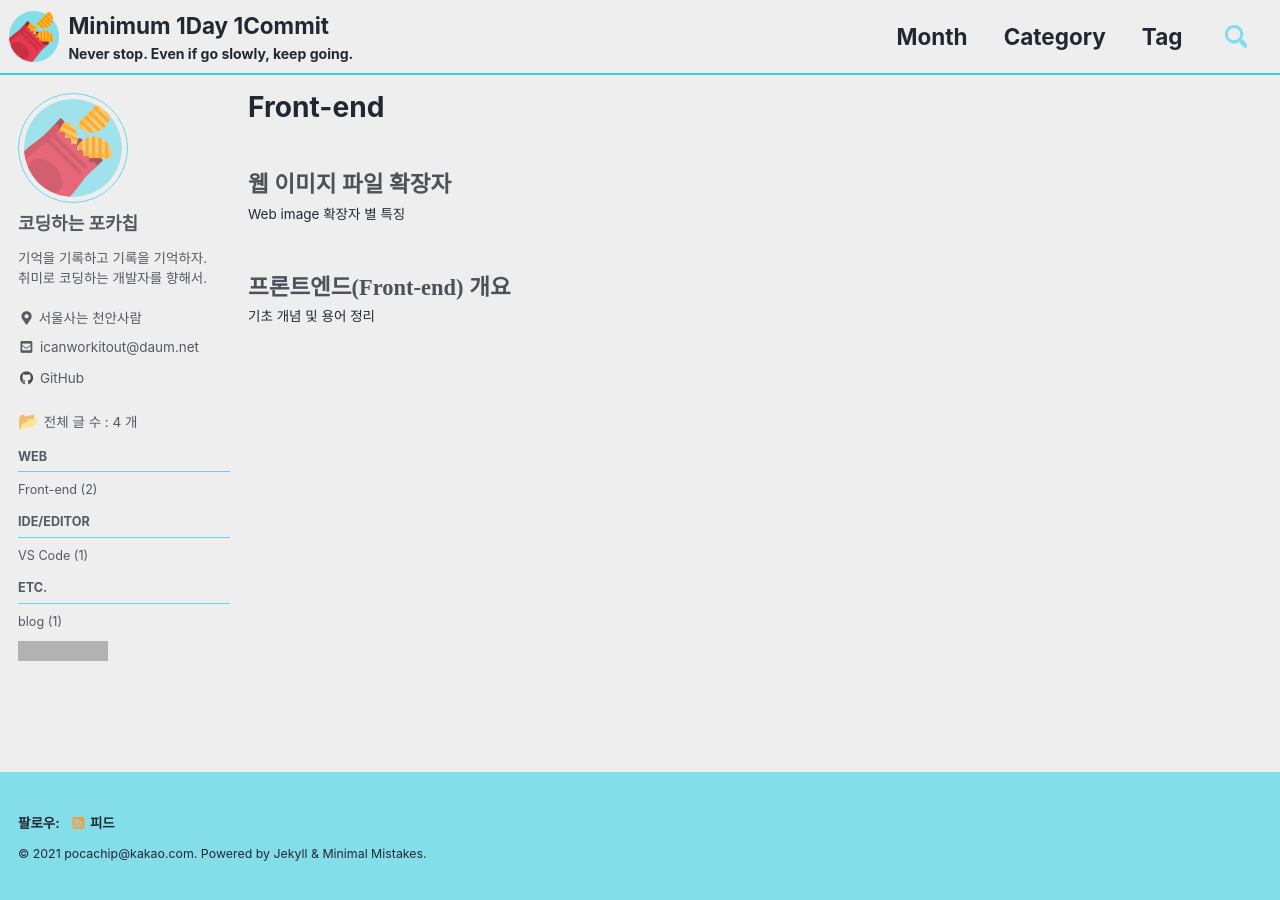
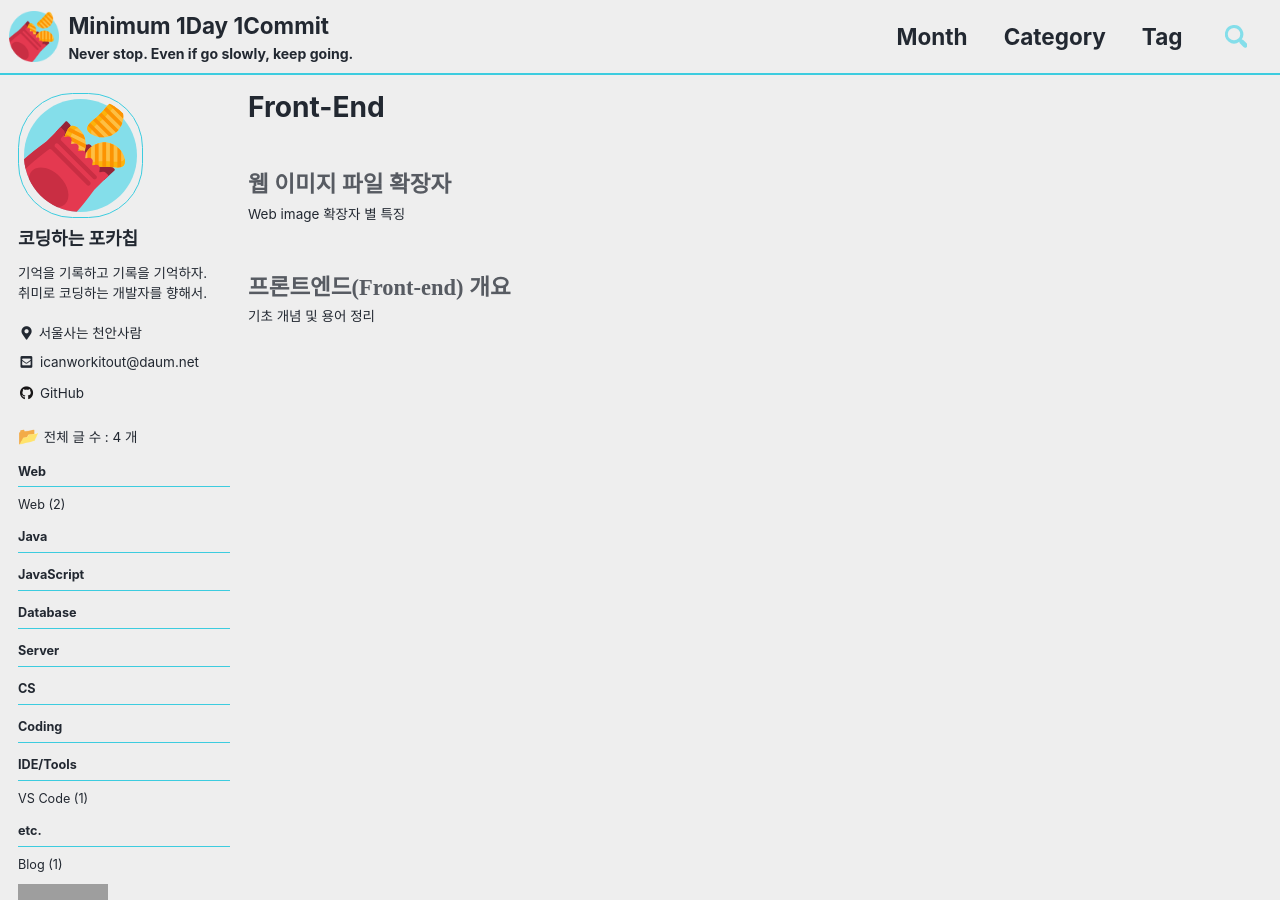
Before and after one commit to iCanWorkItOut/iCanWorkItOut.github.io, a Jekyll site: the page built from _pages/categories/category-Web.md, in a window 1280 px wide and 900 px high. Built offline with Jekyll 4.4.1, drawn with Linux system fonts in a browser that asks for light colours; cached includes are drawn as plain includes; some web fonts are replaced; grey boxes are pictures that could not be loaded.

Commit message:
:building_construction:사이드바 수정

```diff
--- a/_includes/nav_list_main
+++ b/_includes/nav_list_main
@@ -18,18 +18,204 @@
 				<!--Cpp 카테고리 글들을 모아둔 페이지인 /categories/cpp 주소의 글로 링크 연결-->
                 <!--category[1].size 로 해당 카테고리를 가진 글의 개수 표시-->
                 {% for category in site.categories %}
-                    {% if category[0] == "Front-end" %}
-                        <li><a href="/categories/front-end" class="">Front-end ({{category[1].size}})</a></li>
+                    {% if category[0] == "Web" %}
+                        <li><a href="/categories/web" class="">Web ({{category[1].size}})</a></li>
+                    {% endif %}
+                {% endfor %}
+            </ul>
+            <ul>
+                {% for category in site.categories %}
+                    {% if category[0] == "HTML/XML" %}
+                        <li><a href="/categories/markup_language" class="">HTML/XML ({{category[1].size}})</a></li>
+                    {% endif %}
+                {% endfor %}
+            </ul>
+            <ul>
+                {% for category in site.categories %}
+                    {% if category[0] == "CSS/SCSS" %}
+                        <li><a href="/categories/stylesheets" class="">CSS/SCSS ({{category[1].size}})</a></li>
                     {% endif %}
                 {% endfor %}
             </ul>
       </li>
       <li>
-        <span class="nav__sub-title">IDE/Editor</span>
+        <span class="nav__sub-title">Java</span>
+            <ul>
+                {% for category in site.categories %}
+                    {% if category[0] == "Java/Spring" %}
+                        <li><a href="/categories/java+spring" class="">Java/Spring ({{category[1].size}})</a></li>
+                    {% endif %}
+                {% endfor %}
+            </ul>
+            <ul>
+                {% for category in site.categories %}
+                    {% if category[0] == "JPA" %}
+                        <li><a href="/categories/jpa" class="">JPA ({{category[1].size}})</a></li>
+                    {% endif %}
+                {% endfor %}
+            </ul>
+            <ul>
+                {% for category in site.categories %}
+                    {% if category[0] == "JDBC/Mybatis" %}
+                        <li><a href="/categories/jdbc+mybatis" class="">JDBC/Mybatis ({{category[1].size}})</a></li>
+                    {% endif %}
+                {% endfor %}
+            </ul>
+            <ul>
+                {% for category in site.categories %}
+                    {% if category[0] == "Thymeleaf" %}
+                        <li><a href="/categories/thymeleaf" class="">Thymeleaf ({{category[1].size}})</a></li>
+                    {% endif %}
+                {% endfor %}
+            </ul>
+            <ul>
+                {% for category in site.categories %}
+                    {% if category[0] == "Servlet/JSP" %}
+                        <li><a href="/categories/servlet+jsp" class="">Servlet/JSP ({{category[1].size}})</a></li>
+                    {% endif %}
+                {% endfor %}
+            </ul>
+      </li>
+      <li>
+        <span class="nav__sub-title">JavaScript</span>
+            <ul>
+                {% for category in site.categories %}
+                    {% if category[0] == "JavaScript" %}
+                        <li><a href="/categories/javascript" class="">JavaScript ({{category[1].size}})</a></li>
+                    {% endif %}
+                {% endfor %}
+            </ul>
+            <ul>
+                {% for category in site.categories %}
+                    {% if category[0] == "TypeScript" %}
+                        <li><a href="/categories/typescript" class="">TypeScript ({{category[1].size}})</a></li>
+                    {% endif %}
+                {% endfor %}
+            </ul>
+            <ul>
+                {% for category in site.categories %}
+                    {% if category[0] == "Node.js" %}
+                        <li><a href="/categories/nodejs" class="">Node.js ({{category[1].size}})</a></li>
+                    {% endif %}
+                {% endfor %}
+            </ul>
+            <ul>
+                {% for category in site.categories %}
+                    {% if category[0] == "React" %}
+                        <li><a href="/categories/react" class="">React ({{category[1].size}})</a></li>
+                    {% endif %}
+                {% endfor %}
+            </ul>
+            <ul>
+                {% for category in site.categories %}
+                    {% if category[0] == "AJAX/JSON" %}
+                        <li><a href="/categories/ajax+json" class="">AJAX/JSON ({{category[1].size}})</a></li>
+                    {% endif %}
+                {% endfor %}
+            </ul>
+      </li>
+      <li>
+        <span class="nav__sub-title">Database</span>
+            <ul>
+                {% for category in site.categories %}
+                    {% if category[0] == "Oracle" %}
+                        <li><a href="/categories/oracle" class="">Oracle ({{category[1].size}})</a></li>
+                    {% endif %}
+                {% endfor %}
+            </ul>
+            <ul>
+                {% for category in site.categories %}
+                    {% if category[0] == "MySQL" %}
+                        <li><a href="/categories/mysql" class="">MySQL ({{category[1].size}})</a></li>
+                    {% endif %}
+                {% endfor %}
+            </ul>
+      </li>
+      <li>
+        <span class="nav__sub-title">Server</span>
+            <ul>
+                {% for category in site.categories %}
+                    {% if category[0] == "Linux" %}
+                        <li><a href="/categories/linux" class="">Linux ({{category[1].size}})</a></li>
+                    {% endif %}
+                {% endfor %}
+            </ul>
+            <ul>
+                {% for category in site.categories %}
+                    {% if category[0] == "AWS" %}
+                        <li><a href="/categories/aws" class="">AWS ({{category[1].size}})</a></li>
+                    {% endif %}
+                {% endfor %}
+            </ul>
+      </li>
+      <li>
+        <span class="nav__sub-title">CS</span>
+            <ul>
+                {% for category in site.categories %}
+                    {% if category[0] == "Programming" %}
+                        <li><a href="/categories/programming" class="">Programming ({{category[1].size}})</a></li>
+                    {% endif %}
+                {% endfor %}
+            </ul>
+            <ul>
+                {% for category in site.categories %}
+                    {% if category[0] == "Data structure" %}
+                        <li><a href="/categories/data_structure" class="">Data structure ({{category[1].size}})</a></li>
+                    {% endif %}
+                {% endfor %}
+            </ul>
+            <ul>
+                {% for category in site.categories %}
+                    {% if category[0] == "Network" %}
+                        <li><a href="/categories/network" class="">Network ({{category[1].size}})</a></li>
+                    {% endif %}
+                {% endfor %}
+            </ul>
+            <ul>
+                {% for category in site.categories %}
+                    {% if category[0] == "OS" %}
+                        <li><a href="/categories/operating_system" class="">OS ({{category[1].size}})</a></li>
+                    {% endif %}
+                {% endfor %}
+            </ul>
+      </li>
+      <li>
+        <span class="nav__sub-title">Coding</span>
+            <ul>
+                {% for category in site.categories %}
+                    {% if category[0] == "Coding test" %}
+                        <li><a href="/categories/coding_test" class="">Coding test ({{category[1].size}})</a></li>
+                    {% endif %}
+                {% endfor %}
+            </ul>
+            <ul>
+                {% for category in site.categories %}
+                    {% if category[0] == "Toy project" %}
+                        <li><a href="/categories/toy_project" class="">Toy project ({{category[1].size}})</a></li>
+                    {% endif %}
+                {% endfor %}
+            </ul>
+      </li>
+      <li>
+        <span class="nav__sub-title">IDE/Tools</span>
+            <ul>
+                {% for category in site.categories %}
+                    {% if category[0] == "IntelliJ" %}
+                        <li><a href="/categories/intellij" class="">IntelliJ ({{category[1].size}})</a></li>
+                    {% endif %}
+                {% endfor %}
+            </ul>
             <ul>
                 {% for category in site.categories %}
                     {% if category[0] == "VS Code" %}
                         <li><a href="/categories/vs_code" class="">VS Code ({{category[1].size}})</a></li>
+                    {% endif %}
+                {% endfor %}
+            </ul>
+            <ul>
+                {% for category in site.categories %}
+                    {% if category[0] == "eclipse" %}
+                        <li><a href="/categories/eclipse" class="">eclipse ({{category[1].size}})</a></li>
                     {% endif %}
                 {% endfor %}
             </ul>
@@ -39,18 +225,25 @@
             <ul>
                 {% for category in site.categories %}
                     {% if category[0] == "Blog" %}
-                        <li><a href="/categories/blog" class="">blog ({{category[1].size}})</a></li>
+                        <li><a href="/categories/blog" class="">Blog ({{category[1].size}})</a></li>
+                    {% endif %}
+                {% endfor %}
+            </ul>
+            <ul>
+                {% for category in site.categories %}
+                    {% if category[0] == "How to" %}
+                        <li><a href="/categories/how_to" class="">How to ({{category[1].size}})</a></li>
                     {% endif %}
                 {% endfor %}
             </ul>
       </li>
       <!-- 방문자수
             BORDER : ROUND(flat, round)
-            Title BG Color : #AAAAAA
+            Title BG Color : #575B62;
             Icon Color : #EEEEEE
             Title : 방문자
-            Count BG Color : #AAAAFF
+            Count BG Color : #3CCCDF
         -->
-      <img style="width: auto;" src="https://hits.seeyoufarm.com/api/count/incr/badge.svg?url=https%3A%2F%2Ficanworkitout.github.io&count_bg=%23AAAAFF&title_bg=%23AAAAAA&icon=iconify.svg&icon_color=%23EEEEEE&title=방문자&edge_flat=false" alt="visitors">
+      <img style="width: auto;" src="https://hits.seeyoufarm.com/api/count/incr/badge.svg?url=https%3A%2F%2Ficanworkitout.github.io&count_bg=%233CCCDF&title_bg=%23575B62&icon=iconify.svg&icon_color=%23EEEEEE&title=방문자&edge_flat=false" alt="visitors">
   </ul>
 </nav>
--- a/_pages/categories/category-Front-end.md
+++ b/_pages/categories/category-Web.md
@@ -1,9 +1,9 @@
 ---
-title: "Front-end"
-permalink: /categories/front-end
+title: "Front-End"
+permalink: /categories/web
 layout: category
 sidebar_main: true
 ---
 
-{% assign posts = site.categories.Front-end %}
+{% assign posts = site.categories.Web %}
 {% for post in posts %} {% include archive-single.html type=page.entries_layout %} {% endfor %}
--- a/_sass/minimal-mistakes/_navigation.scss
+++ b/_sass/minimal-mistakes/_navigation.scss
@@ -525,7 +525,7 @@
   font-family: $sans-serif-narrow;
   font-size: $type-size-6;
   font-weight: bold;
-  text-transform: uppercase;
+  text-transform: initial; // uppercase; // 대문자->첫글자 대문자로 변경
   border-bottom: 1px solid $border-color;
 }
 
--- a/_sass/minimal-mistakes/_sidebar.scss
+++ b/_sass/minimal-mistakes/_sidebar.scss
@@ -19,13 +19,13 @@
   @include breakpoint($large) {
     float: left;
     width: calc(#{$right-sidebar-width-narrow} - 1em);
-    opacity: 0.75;
-    -webkit-transition: opacity 0.2s ease-in-out;
-    transition: opacity 0.2s ease-in-out;
+    // opacity: 0.75;
+    // -webkit-transition: opacity 0.2s ease-in-out;
+    // transition: opacity 0.2s ease-in-out;
 
-    &:hover {
-      opacity: 1;
-    }
+    // &:hover {
+    //   opacity: 1;
+    // }
 
     &.sticky {
       overflow-y: auto;
@@ -127,8 +127,8 @@
   }
 
   img {
-    max-width: 110px;
-    border-radius: 50%;
+    max-width: 125px; // 110px; (author.name font-size 및 길이에 맞춤)
+    border-radius: 43.5%; // 50%; (author.img 모서리 잘림 남기기 위해 45로 맞춤)
 
     @include breakpoint($large) {
       padding: 5px;
--- a/_sass/minimal-mistakes/skins/_custom.scss
+++ b/_sass/minimal-mistakes/skins/_custom.scss
@@ -7,9 +7,9 @@ $background-color: #eeeeee !default;
 $text-color: #222831 !default;
 $muted-text-color: #393e46 !default; // archive__subtitle
 $primary-color: #84DEEA !default;
-$border-color: #3cccdf; // mix(#fff, #393e46, 75%) !default; /* 보더라인(테두리) */
+$border-color: #3cccdf !default; // mix(#fff, #393e46, 75%) !default; /* 보더라인(테두리) */
 $footer-background-color: $primary-color !default;
-$link-color: mix(#fff, #393e46, 10%) !default; // #393e46 !default; // archive__post-title
+$link-color: #575b62; // mix(#fff, #393e46, 15%) !default; // #393e46 !default; // archive__post-title
 $masthead-link-color: $text-color !default;
 $masthead-link-color-hover: $text-color !default;
 $navicon-link-color-hover: mix(#fff, $text-color, 80%) !default;
```
Also changed, not shown: _posts/Web/2021-04-27-FrontEnd개요.md (renamed from _posts/Front-end/2021-04-27-FrontEnd개요.md, +2 -2 lines), _posts/Web/2021-05-13-웹이미지.md (renamed from _posts/Front-end/2021-05-13-웹이미지.md, +1 -1 lines).
